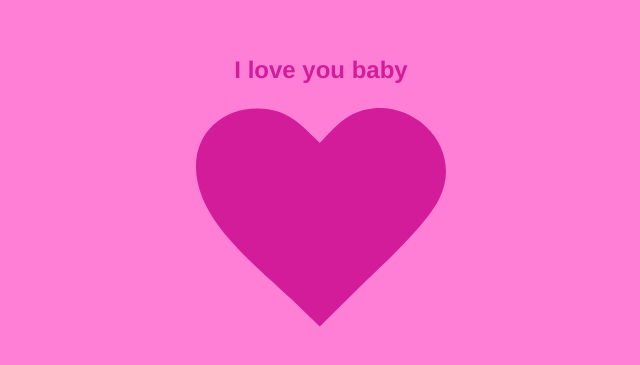
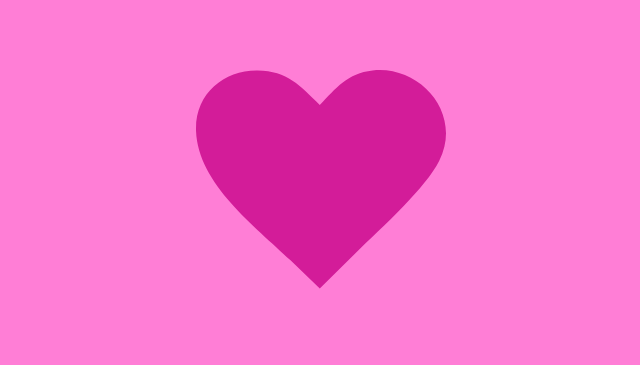
Before and after one commit to Ruslan-Skira/vuelearn, a Vue app: page /valentine in a window 1280 px wide. Shown: the part 219-584 px from the top of the page, without its empty margins (319-959 px from the left). Built offline with nearby package versions, Linux system fonts and the light colour scheme.

Commit message:
Add click handler

```diff
--- a/src/components/HeartCard.vue
+++ b/src/components/HeartCard.vue
@@ -1,8 +1,8 @@
 <template>
   <div class="heart__bg">
     <div class="heart__content">
-      <h1 class="heart__title">{{ msg[0] }}</h1>
-      <div class="heart__img">
+      <h1 v-if="clicked" class="heart__title" @click="clicked = false">{{ msg[0] }}</h1>
+      <div v-else class="heart__img" @click="clicked = true">
         <svg
           version="1.1"
           id="Layer_1"
@@ -34,6 +34,7 @@ export default {
   data: () => {
     return {
       msg: ["I love you baby"],
+      clicked: false,
     };
   },
 };
@@ -55,6 +56,7 @@ export default {
   padding: 1em;
   font-size: 24px;
   color: #d31c99;
+  cursor: pointer;
 }
 
 .heart__img svg {
@@ -78,6 +80,7 @@ export default {
   animation-timing-function: ease;
   animation-iteration-count: infinite;
   width: 250px;
+  cursor: pointer;
 }
 
 @keyframes showAnimation {
```
